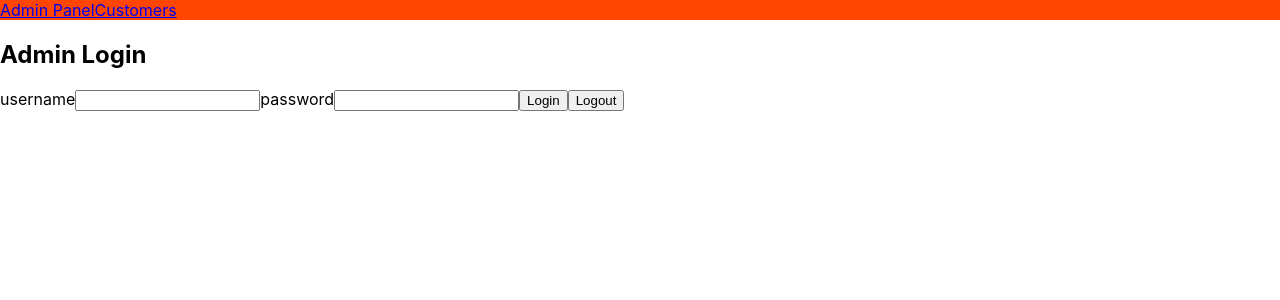
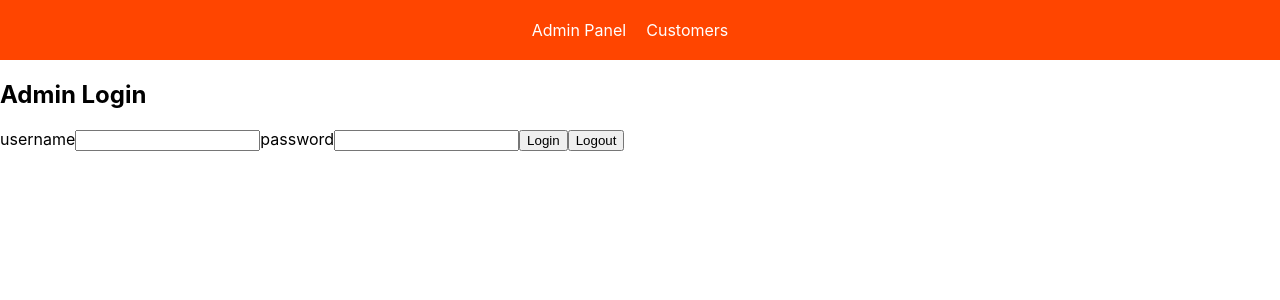
Before and after one commit to hellobarkauskas/final-project-frontend, a React (Create React App) app: page /login in a window 1280 px wide. Shown: the top 300 px of the page. Built offline with nearby package versions, Linux system fonts and the light colour scheme.

Commit message:
added basic style

```diff
--- a/src/style/HeaderStyle.css
+++ b/src/style/HeaderStyle.css
@@ -1,3 +1,15 @@
 .header-style {
   background-color: orangered;
+  display: flex;
+  flex-direction: row;
+  justify-content: center;
+  padding-top: 20px;
+  padding-bottom: 20px;
+  align-items: center;
 }
+
+.header-style a {
+  text-decoration: none;
+  padding-right: 20px;
+  color: white;
+}
```
Also changed, not shown: src/style/AdminPanelStyle.css (added, +16 -0 lines).
